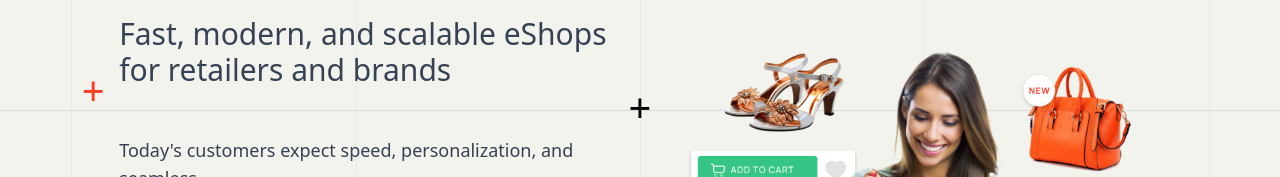
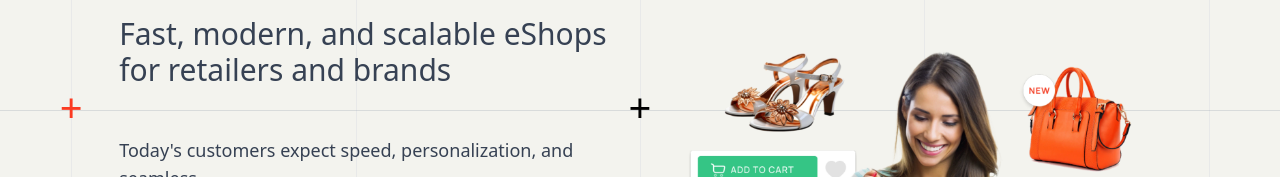
Before and after one commit to abdullah-fareed1/synergic, a Next.js app: page /b2c-solutions in a window 1280 px wide. Shown: the part 208-385 px from the top of the page. Built offline with nearby package versions, Linux system fonts and the light colour scheme.

Commit message:
Fixed + icon misplacement isssue

```diff
--- a/app/b2c-solutions/sections/HeroSection.tsx
+++ b/app/b2c-solutions/sections/HeroSection.tsx
@@ -54,11 +54,39 @@ export default function HeroSection() {
           minHeight="65vh"
           className="relative -mb-1"
         >
+          {/* Horizontal line */}
           <div
-            className="absolute left-0 right-0 h-px bg-gray-400/30 z-20 hidden lg:block"
+            className="absolute left-0 right-0 h-px bg-gray-400/30 z-10 hidden lg:block"
             style={{ top: "50.5%" }}
           />
+          <div
+            className="absolute text-(--brand-red) font-light hidden lg:block"
+            style={{
+              left: "5.56%",
+              top: "50%",
+              transform: "translate(-50%, -50%)",
+              fontSize: "2.5rem",
+              lineHeight: 1,
+              zIndex: 40,
+            }}
+          >
+            +
+          </div>
+          <div
+            className="absolute text-(--brand-black) font-light hidden lg:block"
+            style={{
+              left: "50%",
+              top: "50%",
+              transform: "translate(-50%, -50%)",
+              fontSize: "2.5rem",
+              lineHeight: 1,
+              zIndex: 40,
+            }}
+          >
+            +
+          </div>
 
+          <div className="relative z-20">
             <GridContainer className="items-center h-full pt-20">
               <GridCol span="AB" className="pl-12 pr-8 pb-8">
                 <h1 className="text-5xl font-extrabold text-(--brand-black) mb-6 leading-tight">
@@ -68,19 +96,7 @@ export default function HeroSection() {
                   Fast, modern, and scalable eShops for retailers and brands
                 </p>
 
-              <div className="space-y-6 relative">
-                <div
-                  className="absolute text-(--brand-red) font-light z-30"
-                  style={{
-                    left: "-7.65%",
-                    top: "-26%",
-                    fontSize: "2.5rem",
-                    lineHeight: 1,
-                  }}
-                >
-                  +
-                </div>
-
+                <div className="space-y-6">
                   <p className="text-lg text-gray-700 flex-1">
                     Today's customers expect speed, personalization, and seamless<br/>
                     shopping across every device.
@@ -92,19 +108,6 @@ export default function HeroSection() {
                   </p>
                 </div>
               </GridCol>
-
-            <div
-              className="absolute text-(--brand-black) font-light z-30"
-              style={{
-                left: "50%",
-                top: "calc(50.5% - 3px)",
-                transform: "translate(-50%, -50%)",
-                fontSize: "2.5rem",
-                lineHeight: 1,
-              }}
-            >
-              +
-            </div>
 
               <GridCol
                 span="CD"
@@ -142,6 +145,7 @@ export default function HeroSection() {
                 </div>
               </GridCol>
             </GridContainer>
+          </div>
         </GridSection>
 
         {isMenuOpen && <MobileMenu onClose={() => setIsMenuOpen(false)} />}
```
Lines whose indentation alone changed are shown as unchanged.
